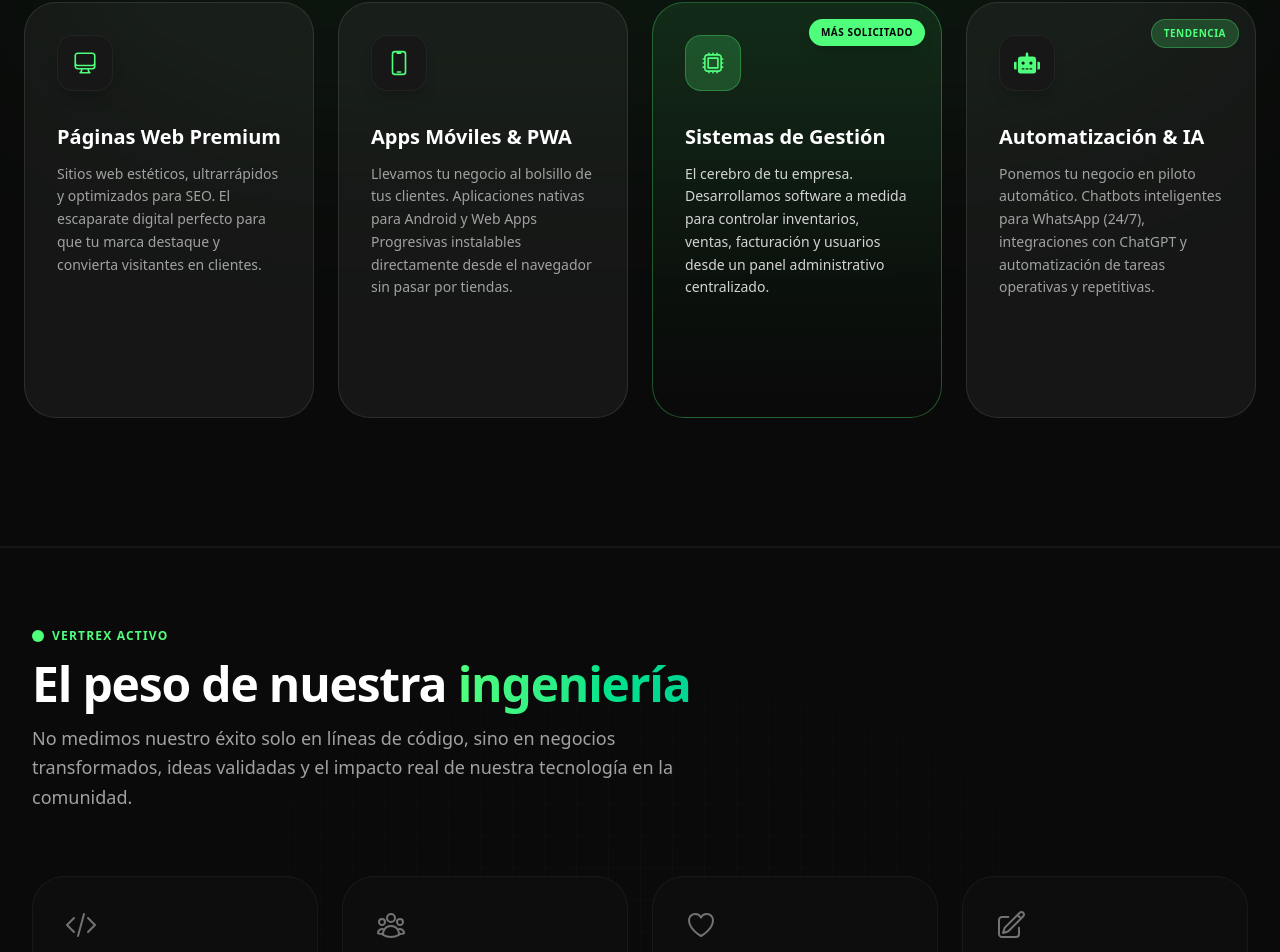
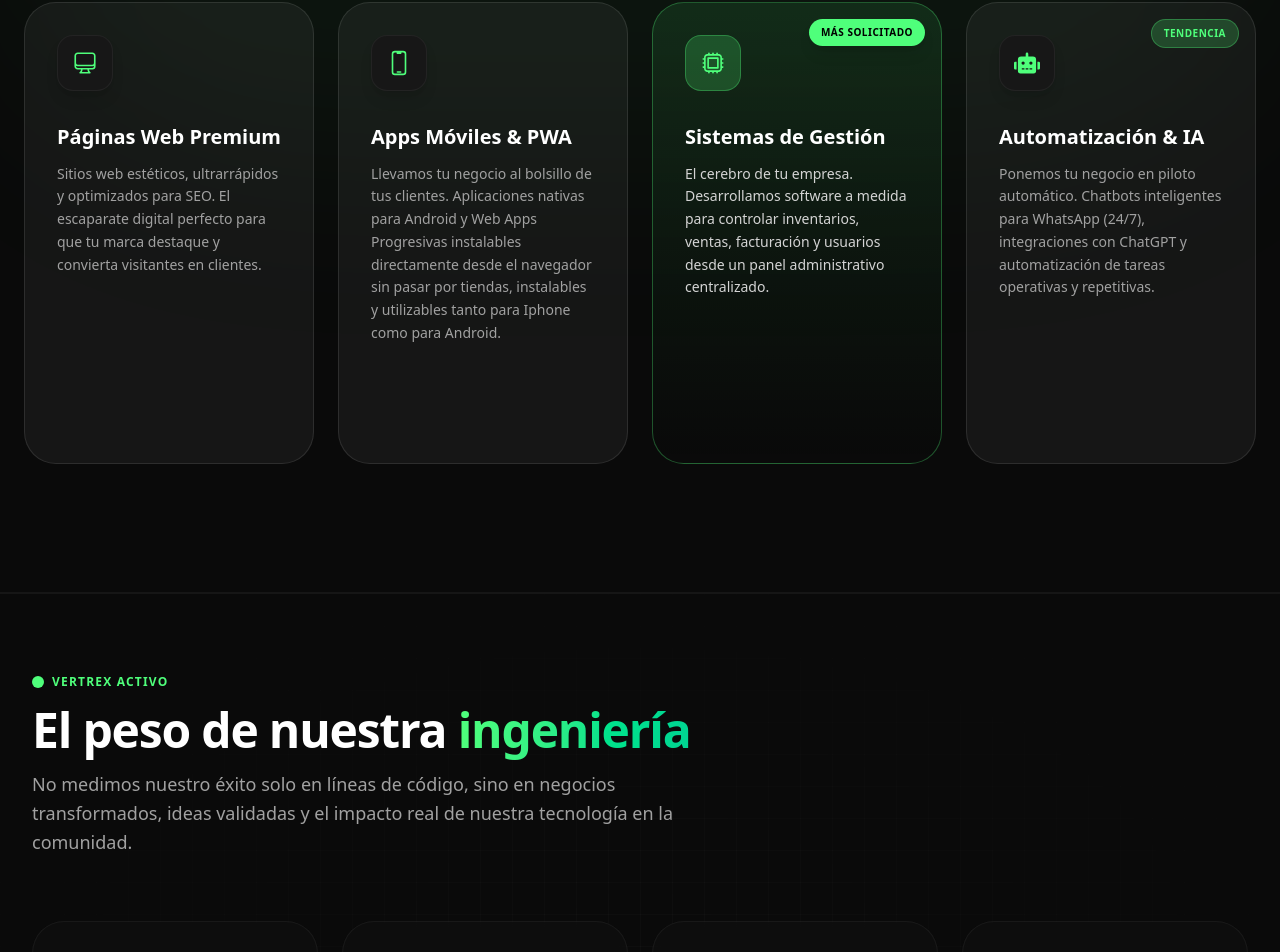
Before and after one commit to Manupo12/Vertrex-Website, a Next.js app: page / in a window 1280 px wide. Shown: the part 1183-2135 px from the top of the page. Built offline with nearby package versions, Linux system fonts and the light colour scheme.

Commit message:
Prudcion 2.0.3

```diff
--- a/src/app/page.tsx
+++ b/src/app/page.tsx
@@ -1058,7 +1058,7 @@ const ServicesSection = () => {
                         </div>
                         <h3 className="text-xl font-bold text-white mb-3 font-display">Apps Móviles & PWA</h3>
                         <p className="text-neutral-400 text-sm leading-relaxed mb-6 flex-grow">
-                            Llevamos tu negocio al bolsillo de tus clientes. Aplicaciones nativas para Android y Web Apps Progresivas instalables directamente desde el navegador sin pasar por tiendas.
+                            Llevamos tu negocio al bolsillo de tus clientes. Aplicaciones nativas para Android y Web Apps Progresivas instalables directamente desde el navegador sin pasar por tiendas, instalables y utilizables tanto para Iphone como para Android.
                         </p>
 
                         {/* Botón Flotante en Hover */}
```
